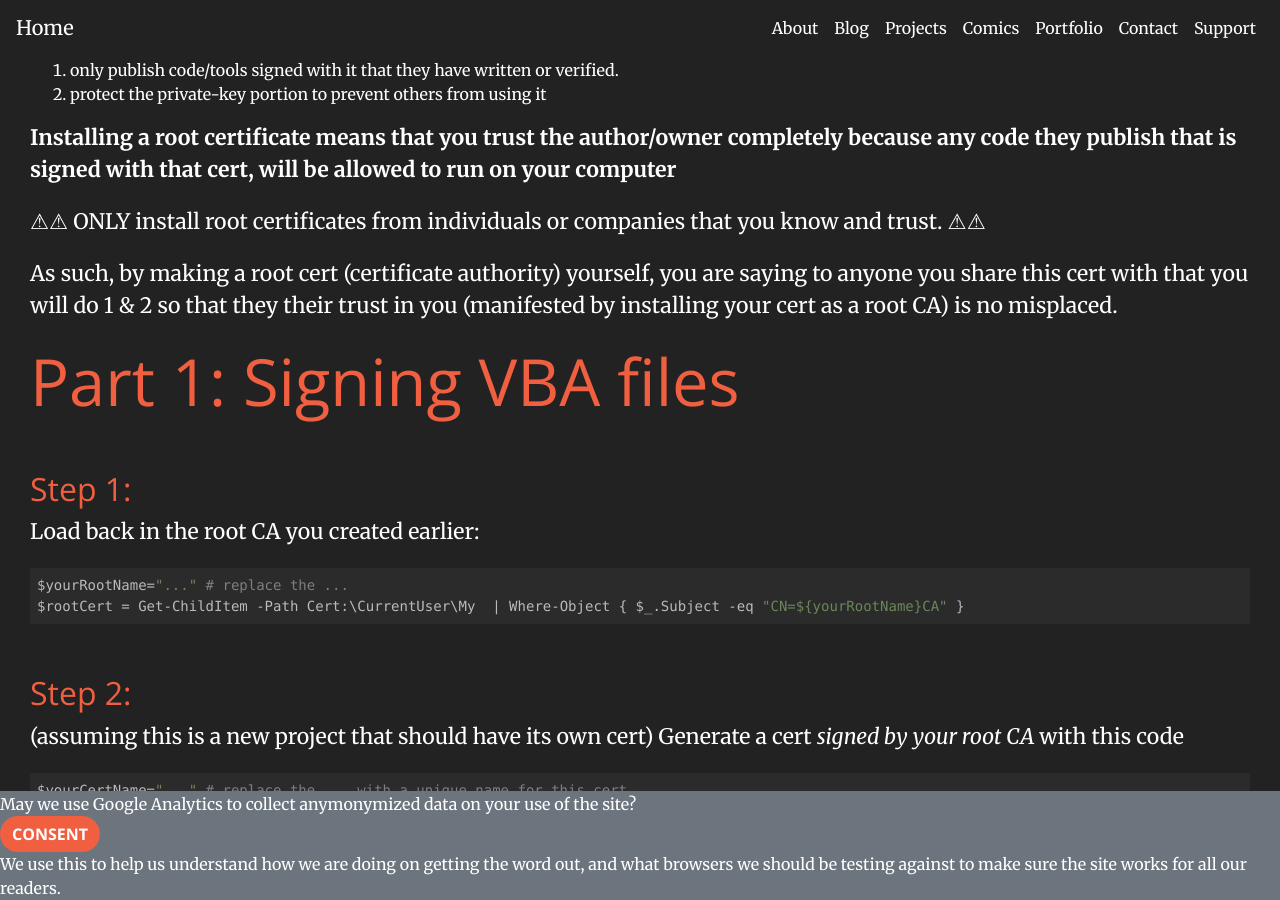
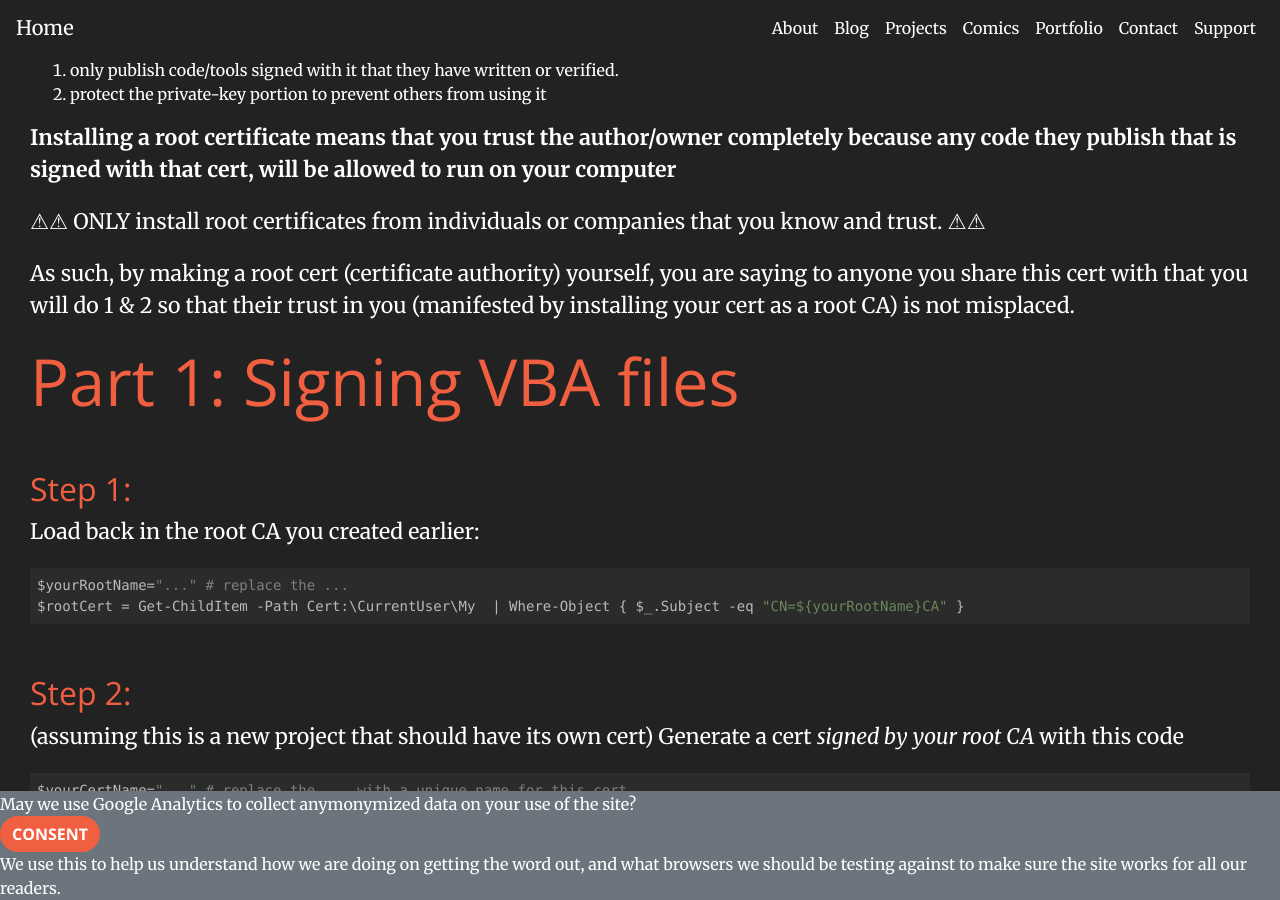
Before and after one commit to mshafer1/website, a Jekyll site: the page built from _Blog/learning_how_to_sign_programs.md, in a window 1280 px wide and 900 px high, scrolled down 1690 px. Built offline with Jekyll 4.4.1, drawn with Linux system fonts in a browser that asks for light colours; comment, search, counter and statistics services are not loaded.

Commit message:
fix some grammar

```diff
--- a/_Blog/learning_how_to_sign_programs.md
+++ b/_Blog/learning_how_to_sign_programs.md
@@ -68,7 +68,7 @@ It means that you trust the author/holder of the cert to:
 
 &#9888;&#x26A0; ONLY install root certificates from individuals or companies that you know and trust. &#9888;&#x26A0;
 
-As such, by making a root cert (certificate authority) yourself, you are saying to anyone you share this cert with that you will do 1 & 2 so that they their trust in you (manifested by installing your cert as a root CA) is no misplaced.
+As such, by making a root cert (certificate authority) yourself, you are saying to anyone you share this cert with that you will do 1 & 2 so that their trust in you (manifested by installing your cert as a root CA) is not misplaced.
 
 
 # Part 1: Signing VBA files
```
